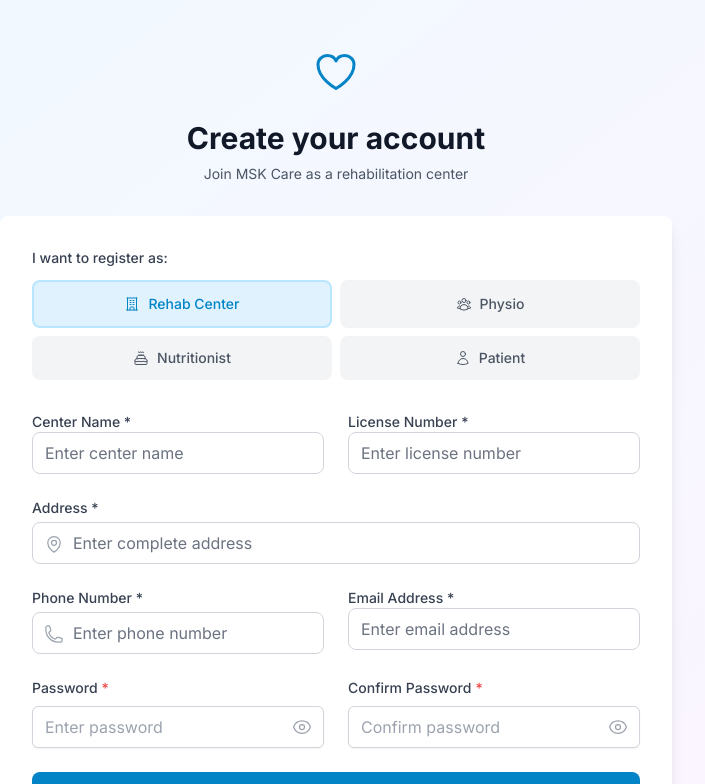
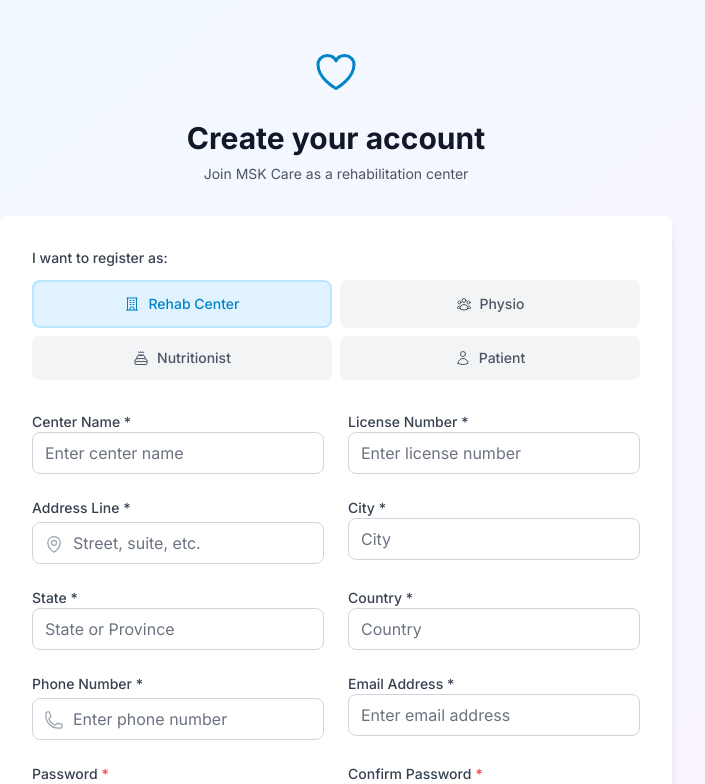
Before and after one commit to varhatia/msk-care, a Next.js app: page /auth/register in a window 1280 px wide. Shown: the top 784 px of the page, without its empty margins (304-1009 px from the left). Built offline with nearby package versions, Linux system fonts and the light colour scheme.

Commit message:
Split address into addressLine/city/state/country on UI and schema; reset applied earlier

```diff
--- a/src/app/auth/register/page.tsx
+++ b/src/app/auth/register/page.tsx
@@ -23,7 +23,10 @@
 
 const centerSchema = z.object({
   centerName: z.string().min(2, 'Center name must be at least 2 characters'),
-  address: z.string().min(10, 'Please enter a complete address'),
+  addressLine: z.string().min(3, 'Please enter address line'),
+  city: z.string().min(2, 'Please enter city'),
+  state: z.string().min(2, 'Please enter state'),
+  country: z.string().min(2, 'Please enter country'),
   phone: z.string().min(10, 'Please enter a valid phone number'),
   email: emailSchema,
   license: z.string().min(5, 'Please enter a valid license number'),
@@ -41,7 +44,10 @@
   phone: z.string().min(10, 'Please enter a valid phone number'),
   dateOfBirth: z.string().min(1, 'Please select your date of birth'),
   gender: z.enum(['MALE', 'FEMALE', 'OTHER']),
-  address: z.string().optional(),
+  addressLine: z.string().optional(),
+  city: z.string().optional(),
+  state: z.string().optional(),
+  country: z.string().optional(),
   emergencyContact: z.string().optional(),
   emergencyPhone: z.string().optional(),
   password: passwordSchema,
@@ -377,23 +383,73 @@
                 </div>
               </div>
 
+              <div className="grid grid-cols-1 md:grid-cols-2 gap-6">
                 <div>
-                <label htmlFor="address" className="block text-sm font-medium text-gray-700">
-                  Address *
+                  <label htmlFor="addressLine" className="block text-sm font-medium text-gray-700">
+                    Address Line *
                   </label>
                   <div className="mt-1 relative">
                     <MapPinIcon className="absolute left-3 top-3 h-5 w-5 text-gray-400" />
                     <input
-                    id="address"
+                      id="addressLine"
                       type="text"
-                    {...centerForm.register('address')}
+                      {...centerForm.register('addressLine')}
                       className="input-field pl-10"
-                    placeholder="Enter complete address"
+                      placeholder="Street, suite, etc."
                     />
                   </div>
-                {centerForm.formState.errors.address && (
-                  <p className="mt-1 text-sm text-error-600">{centerForm.formState.errors.address.message}</p>
+                  {centerForm.formState.errors.addressLine && (
+                    <p className="mt-1 text-sm text-error-600">{centerForm.formState.errors.addressLine.message}</p>
                   )}
+                </div>
+                <div>
+                  <label htmlFor="city" className="block text-sm font-medium text-gray-700">
+                    City *
+                  </label>
+                  <input
+                    id="city"
+                    type="text"
+                    {...centerForm.register('city')}
+                    className="input-field"
+                    placeholder="City"
+                  />
+                  {centerForm.formState.errors.city && (
+                    <p className="mt-1 text-sm text-error-600">{centerForm.formState.errors.city.message}</p>
+                  )}
+                </div>
+              </div>
+
+              <div className="grid grid-cols-1 md:grid-cols-2 gap-6">
+                <div>
+                  <label htmlFor="state" className="block text-sm font-medium text-gray-700">
+                    State *
+                  </label>
+                  <input
+                    id="state"
+                    type="text"
+                    {...centerForm.register('state')}
+                    className="input-field"
+                    placeholder="State or Province"
+                  />
+                  {centerForm.formState.errors.state && (
+                    <p className="mt-1 text-sm text-error-600">{centerForm.formState.errors.state.message}</p>
+                  )}
+                </div>
+                <div>
+                  <label htmlFor="country" className="block text-sm font-medium text-gray-700">
+                    Country *
+                  </label>
+                  <input
+                    id="country"
+                    type="text"
+                    {...centerForm.register('country')}
+                    className="input-field"
+                    placeholder="Country"
+                  />
+                  {centerForm.formState.errors.country && (
+                    <p className="mt-1 text-sm text-error-600">{centerForm.formState.errors.country.message}</p>
+                  )}
+                </div>
               </div>
 
               <div className="grid grid-cols-1 md:grid-cols-2 gap-6">
@@ -591,18 +647,58 @@
                 </div>
               </div>
 
+              <div className="grid grid-cols-1 md:grid-cols-2 gap-6">
                 <div>
-                <label htmlFor="address" className="block text-sm font-medium text-gray-700">
-                  Address
+                  <label htmlFor="addressLine" className="block text-sm font-medium text-gray-700">
+                    Address Line
                   </label>
                   <div className="mt-1 relative">
                     <MapPinIcon className="absolute left-3 top-3 h-5 w-5 text-gray-400" />
                     <input
-                    id="address"
+                      id="addressLine"
                       type="text"
-                    {...patientForm.register('address')}
+                      {...patientForm.register('addressLine')}
                       className="input-field pl-10"
-                    placeholder="Enter address (optional)"
+                      placeholder="Street, suite, etc. (optional)"
+                    />
+                  </div>
+                </div>
+                <div>
+                  <label htmlFor="city" className="block text-sm font-medium text-gray-700">
+                    City
+                  </label>
+                  <input
+                    id="city"
+                    type="text"
+                    {...patientForm.register('city')}
+                    className="input-field"
+                    placeholder="City (optional)"
+                  />
+                </div>
+              </div>
+              <div className="grid grid-cols-1 md:grid-cols-2 gap-6">
+                <div>
+                  <label htmlFor="state" className="block text-sm font-medium text-gray-700">
+                    State
+                  </label>
+                  <input
+                    id="state"
+                    type="text"
+                    {...patientForm.register('state')}
+                    className="input-field"
+                    placeholder="State or Province (optional)"
+                  />
+                </div>
+                <div>
+                  <label htmlFor="country" className="block text-sm font-medium text-gray-700">
+                    Country
+                  </label>
+                  <input
+                    id="country"
+                    type="text"
+                    {...patientForm.register('country')}
+                    className="input-field"
+                    placeholder="Country (optional)"
                   />
                 </div>
               </div>
```
Also changed, not shown: 1 other file (tests, documents, lock files or other folders). Lines whose indentation alone changed are shown as unchanged.
